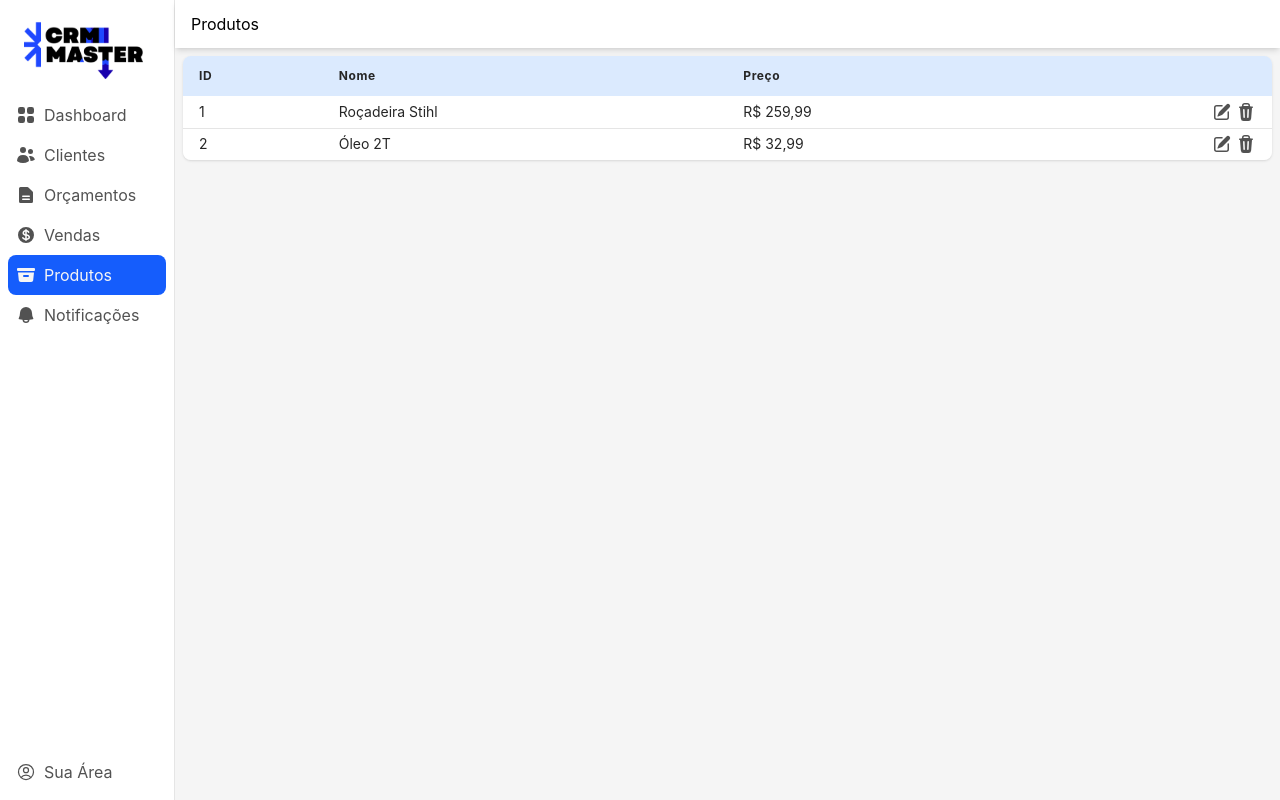
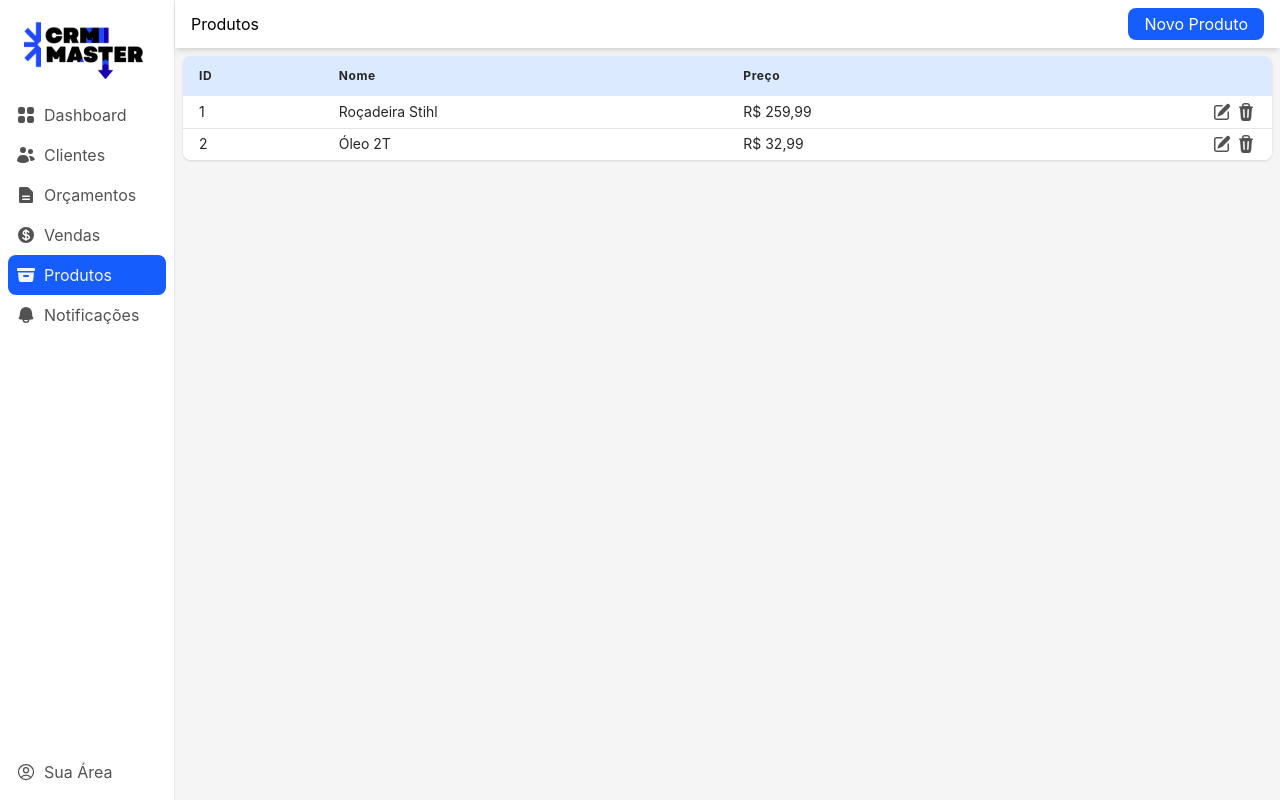
Before and after one commit to GabrielLimaChagas/crmaster-frontend, a React (Vite) app: page /produtos in a window 1280 px wide. Built offline with nearby package versions, Linux system fonts and the light colour scheme.

Commit message:
feat: add new product button

```diff
--- a/src/components/core/Form.tsx
+++ b/src/components/core/Form.tsx
@@ -20,7 +20,11 @@ function Form<T extends FieldValues>({
 }: FormProps<T>) {
   return (
     <FormProvider {...methods}>
-      <form className={className} onSubmit={methods.handleSubmit(onSubmit)}>{children}</form>
+      <form
+        className={className}
+        onSubmit={methods.handleSubmit(onSubmit)}>
+          {children}
+      </form>
     </FormProvider>
   );
 }
--- a/src/pages/ProductForm.tsx
+++ b/src/pages/ProductForm.tsx
@@ -19,7 +19,9 @@ const ProductForm = () => {
     console.log(data);
   return (
     <Col className="w-full">
-      <Header title="Produtos" />
+      <Header
+        title="Produtos"
+      />
       <Col className="w-full p-2">
         <Col className="bg-white p-4 rounded-lg shadow-md">
           <Form
--- a/src/pages/ProductList.tsx
+++ b/src/pages/ProductList.tsx
@@ -4,6 +4,8 @@ import Table from "../components/base/Table";
 import Col from "../components/core/Col";
 import Row from "../components/core/Row";
 import IconButton from "../components/core/IconButton";
+import Button from "../components/core/Button";
+import { NAVIGATION_ROUTES } from "../consts/navigationRoutes";
 
 const MOCK_DATA = [
   { id: "1", name: "Roçadeira Stihl", price: 25999 },
@@ -19,7 +21,16 @@ const formatCentAsReal = (value = 0) =>
 const ProductList = () => {
   return (
     <Col className="w-full">
-      <Header title="Produtos" />
+      <Header
+        title="Produtos"
+        rightAttachment={
+          <Button
+            label="Novo Produto"
+            variant="primary"
+            onClick={() => window.navigation.navigate(NAVIGATION_ROUTES.NEW_PRODUCT)}
+          />
+        }
+      />
       <Col className="p-2">
         <Table
           className="shadow"
@@ -34,9 +45,7 @@ const ProductList = () => {
               header: "",
               accessor: (item) => (
                 <Row className="text-neutral-600 justify-end gap-1">
-                  <IconButton
-                    icon={<PencilSquareIcon className="w-5 h-5" />}
-                  />
+                  <IconButton icon={<PencilSquareIcon className="w-5 h-5" />} />
                   <IconButton icon={<TrashIcon className="w-5 h-5" />} />
                 </Row>
               ),
```
Also changed, not shown: 1 other file (tests, documents, lock files or other folders).
